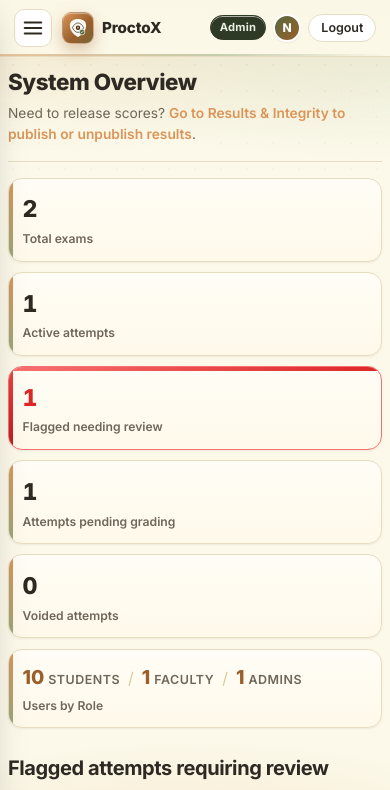
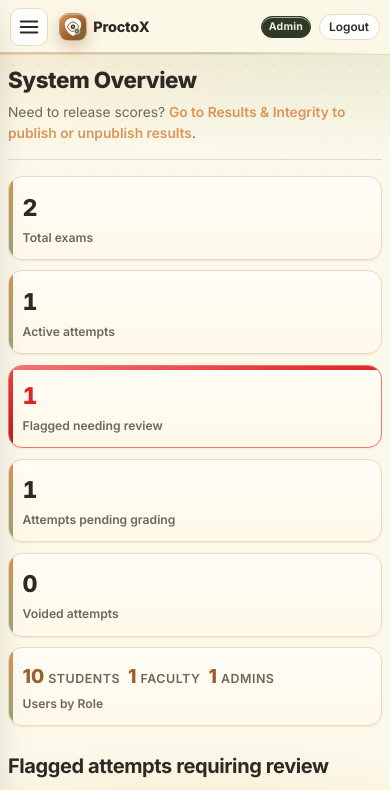
Before and after one commit to AP24110011314/ProctorDesign, a React (Vite) app in the folder frontend/: page /admin in a window 390 px wide. Shown: the top 790 px of the page. Built offline with nearby package versions, Linux system fonts and the light colour scheme; no server answers; sample sign-in values are in the browser's storage.

Commit message:
fix: complete mobile view and cross-device responsiveness across all portals

```diff
--- a/frontend/src/App.css
+++ b/frontend/src/App.css
@@ -790,7 +790,9 @@ input, select, textarea {
 }
 
 .table-wrap {
-  overflow: auto;
+  width: 100%;
+  overflow-x: auto;
+  -webkit-overflow-scrolling: touch;
   border: 1px solid var(--border);
   border-radius: 14px;
   background: #fff;
@@ -1139,6 +1141,37 @@ table.data-table tbody tr:last-child td {
   }
 }
 
+@media (max-width: 400px) {
+  .topbar {
+    padding: 0.5rem 0.65rem;
+    gap: 0.35rem;
+  }
+
+  .avatar-circle {
+    display: none;
+  }
+
+  .brand {
+    font-size: 0.9rem;
+    gap: 0.4rem;
+  }
+
+  .brand-mark {
+    width: 28px;
+    height: 28px;
+  }
+
+  .role-badge {
+    padding: 0.15rem 0.45rem;
+    font-size: 0.66rem;
+  }
+
+  .btn-logout {
+    padding: 0.3rem 0.6rem;
+    font-size: 0.74rem;
+  }
+}
+
 @media (max-width: 380px) {
   .stat-row {
     grid-template-columns: 1fr;
--- a/frontend/src/features/admin-portal/CourseManagement.css
+++ b/frontend/src/features/admin-portal/CourseManagement.css
@@ -77,6 +77,12 @@
   background: #f3f4f6;
   color: #4b5563;
   border-color: #d1d5db;
+}
+
+.course-mgmt .table-wrap {
+  width: 100%;
+  overflow-x: auto;
+  -webkit-overflow-scrolling: touch;
 }
 
 .row-actions {
--- a/frontend/src/features/admin-portal/FacultyManagement.css
+++ b/frontend/src/features/admin-portal/FacultyManagement.css
@@ -158,6 +158,7 @@
 
 .faculty-table {
   width: 100%;
+  min-width: 680px;
   border-collapse: collapse;
   text-align: left;
   font-size: 0.9rem;
@@ -841,4 +842,39 @@
   .creds-actions button {
     width: 100%;
   }
+
+  .row-actions-group {
+    flex-direction: column;
+    align-items: stretch;
+    gap: 0.35rem;
+  }
+
+  .table-action-link,
+  .table-action-btn {
+    text-align: center;
+    justify-content: center;
+    width: 100%;
+  }
 }
+
+@media (max-width: 480px) {
+  .faculty-stat-grid {
+    grid-template-columns: 1fr;
+  }
+
+  .faculty-modal {
+    padding: 1.25rem 1rem;
+    max-height: 92vh;
+    overflow-y: auto;
+  }
+
+  .course-choice-header {
+    flex-direction: column;
+    align-items: flex-start;
+    gap: 0.25rem;
+  }
+
+  .current-instructor-tag {
+    align-self: flex-start;
+  }
+}
--- a/frontend/src/features/admin-portal/SystemOverview.css
+++ b/frontend/src/features/admin-portal/SystemOverview.css
@@ -150,6 +150,13 @@ h2 {
   display: flex;
   align-items: center;
   gap: 0.5rem;
+}
+
+.system-overview-container .table-wrap {
+  width: 100%;
+  overflow-x: auto;
+  -webkit-overflow-scrolling: touch;
+  border-radius: 14px;
 }
 
 .overview-table {
@@ -332,5 +339,12 @@ h2 {
 
   .role-counts-pill {
     font-size: 1rem;
+    flex-wrap: wrap;
+    justify-content: flex-start;
+    gap: 0.35rem 0.5rem;
+  }
+
+  .role-pill-sep {
+    display: none;
   }
 }
--- a/frontend/src/features/faculty-portal/ResultsReport.css
+++ b/frontend/src/features/faculty-portal/ResultsReport.css
@@ -98,6 +98,12 @@
   text-align: center;
 }
 
+.results-report-container .table-wrap {
+  width: 100%;
+  overflow-x: auto;
+  -webkit-overflow-scrolling: touch;
+}
+
 @media (max-width: 768px) {
   .results-report-container {
     padding: 0.25rem 0;
--- a/frontend/src/index.css
+++ b/frontend/src/index.css
@@ -6,11 +6,13 @@
 
 html {
   -webkit-text-size-adjust: 100%;
+  overflow-x: hidden;
 }
 
 body {
   margin: 0;
   font-feature-settings: 'cv02', 'cv03', 'cv04', 'cv11';
+  overflow-x: hidden;
 }
 
 #root {
```
